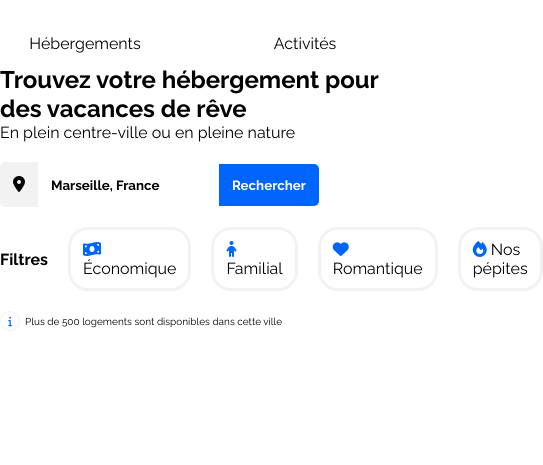
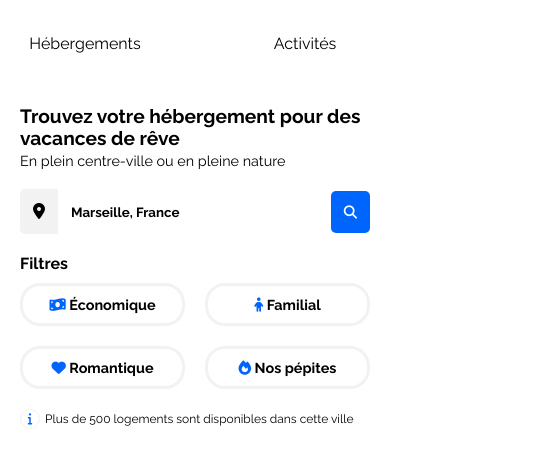
Before and after one commit to D-D-f/projet_opc_dev_react, a website: page bookie_p2/index.html in a window 390 px wide. Shown: the part 33-498 px from the top of the page, 543 px wide, since content can reach past the window. Drawn offline with Linux system fonts and the light colour scheme.

Commit message:
add responsive filtre

```diff
--- a/bookie_p2/css/style.css
+++ b/bookie_p2/css/style.css
@@ -66,7 +66,22 @@ header nav ul {
   justify-content: space-between;
 }
 
+main {
+  margin-left: 20px;
+  margin-right: 20px;
+  margin-top: 40px;
+}
+
 /* Section filtre */
+
+.h2_firstSection {
+  font-size: 1.2em;
+}
+
+.p_firstSection {
+  margin-top: 3px;
+  font-size: 0.9em;
+}
 
 .input_search {
   display: flex;
@@ -82,6 +97,10 @@ header nav ul {
   font-weight: bold;
   color: white;
   background-color: var(--main-color);
+}
+
+.input_search button::before {
+  content: "Rechercher";
 }
 
 .icon_location {
@@ -123,10 +142,16 @@ header nav ul {
   padding: 10px 12px;
   border-radius: 20px;
   cursor: pointer;
+  font-weight: bold;
+  font-size: 0.9em;
 }
 
 .filtres ul li:hover {
   background-color: var(--hover-color);
+}
+
+.icon_search {
+  display: none;
 }
 
 .information {
@@ -147,16 +172,22 @@ header nav ul {
 }
 
 .information span i {
-  font-size: 10px;
+  font-size: 12px;
 }
 
 .information span:last-child {
-  font-size: 10px;
+  font-size: 12px;
 }
 
 @media screen and (max-width: 768px) {
   .main-container {
     padding: 0px;
+    margin-left: 0px;
+    margin-right: 0px;
+  }
+  main {
+    margin-left: 20px;
+    margin-right: 20px;
   }
   h1 {
     text-align: center;
@@ -184,4 +215,40 @@ header nav ul {
     border-bottom: 2px solid var(--main-color);
     padding-top: 0px;
   }
+
+  .input {
+    width: 100%;
+  }
+
+  .input_search button::before {
+    content: "";
+  }
+
+  .icon_search {
+    display: block;
+  }
+
+  .input_search button {
+    border-top-left-radius: 5px;
+    border-bottom-left-radius: 5px;
+  }
+
+  .filtres {
+    flex-direction: column;
+    align-items: flex-start;
+  }
+
+  .filtres p {
+    margin-bottom: 10px;
+  }
+
+  .filtres ul {
+    width: 100%;
+    flex-wrap: wrap;
+  }
+
+  .filtres ul li {
+    flex-basis: calc(50% - 10px);
+    text-align: center;
+  }
 }
--- a/bookie_p2/index.html
+++ b/bookie_p2/index.html
@@ -35,14 +35,22 @@
       </header>
       <main>
         <section>
-          <h2>Trouvez votre hébergement pour des vacances de rêve</h2>
-          <p>En plein centre-ville ou en pleine nature</p>
+          <h2 class="h2_firstSection">
+            Trouvez votre hébergement pour des vacances de rêve
+          </h2>
+          <p class="p_firstSection">
+            En plein centre-ville ou en pleine nature
+          </p>
           <div class="input_search">
             <div class="icon_location">
               <i class="fa-sharp fa-solid fa-location-dot"></i>
             </div>
             <input class="input" type="text" value="Marseille, France" />
-            <button>Rechercher</button>
+            <button>
+              <span class="icon_search">
+                <i class="fa fa-search"></i>
+              </span>
+            </button>
           </div>
           <div class="filtres">
             <p>Filtres</p>
```
